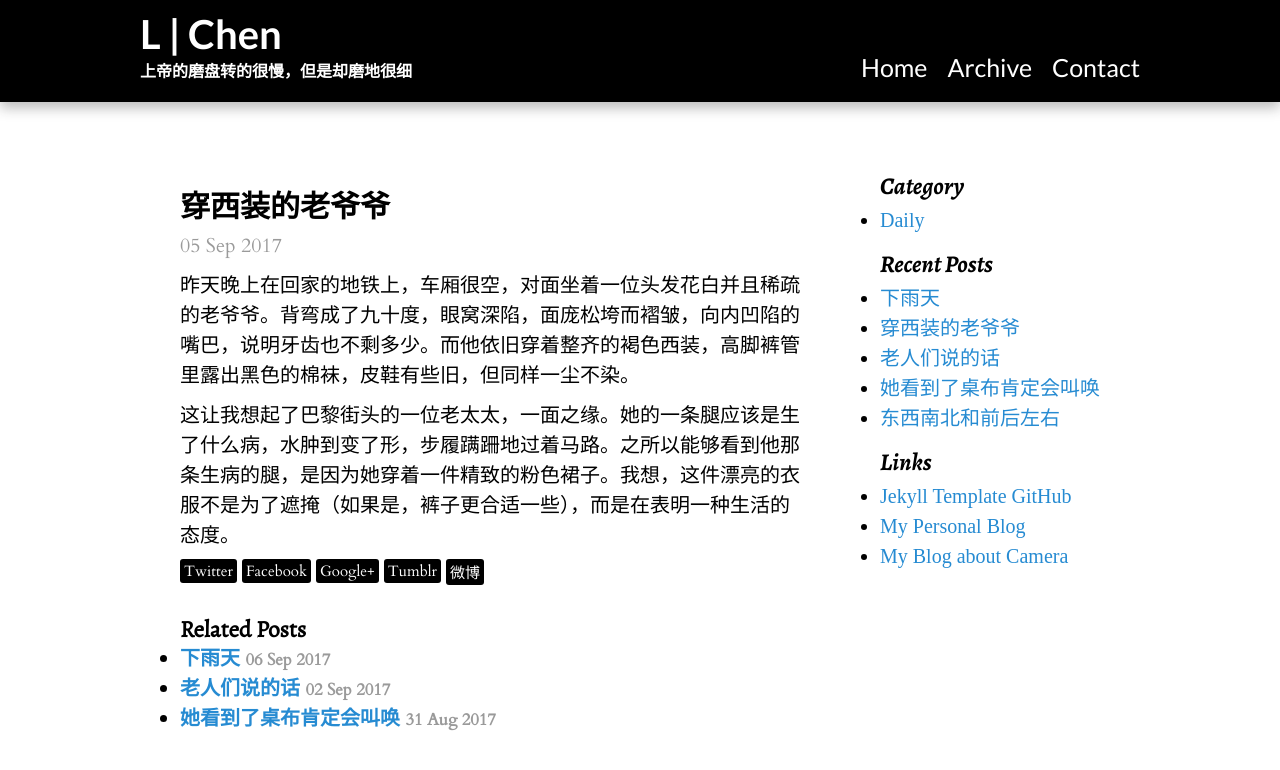
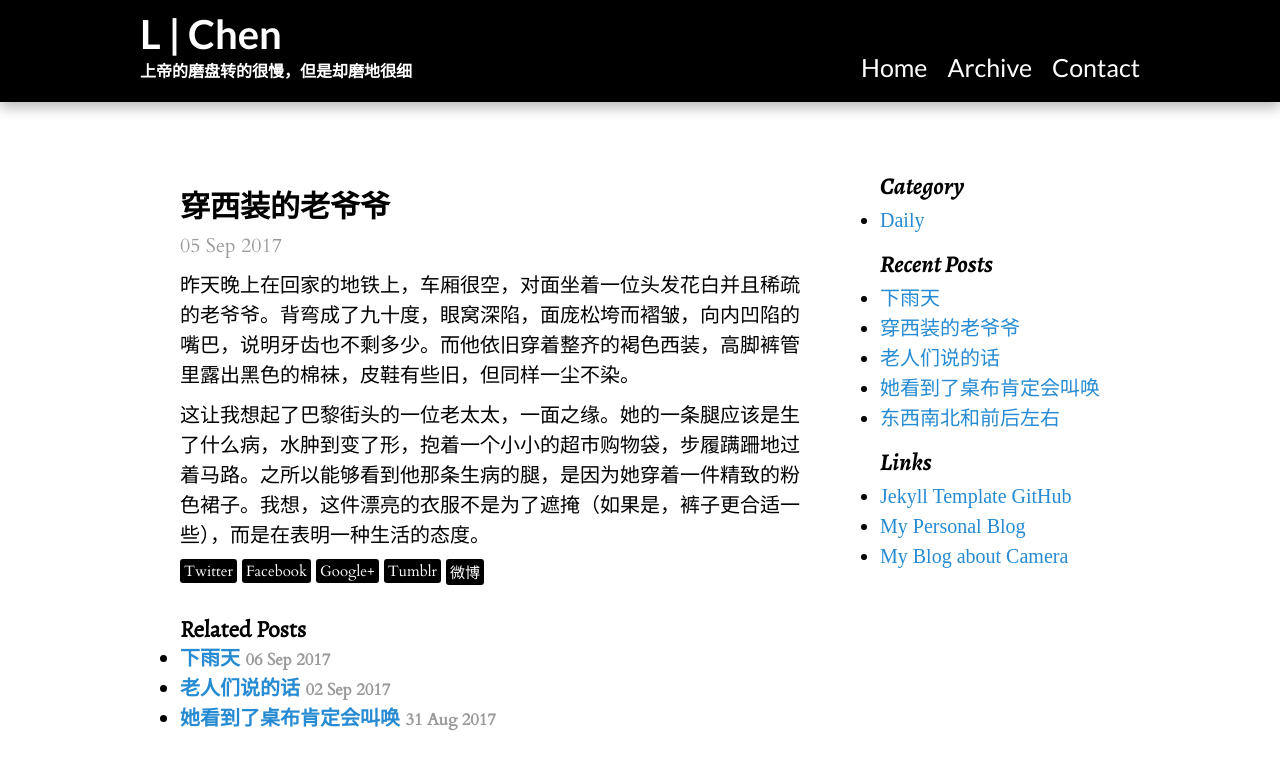
Before and after one commit to runningUnicorn/runningUnicorn.github.io, a Jekyll site: the page built from _posts/2017-09-05-穿西装的老爷爷.md, in a window 1280 px wide. Shown: the top 770 px of the page. Built offline with Jekyll 4.4.1, drawn with Linux system fonts in a browser that asks for light colours; some web fonts are replaced.

Commit message:
Update 2017-09-05-穿西装的老爷爷.md

```diff
--- a/_posts/2017-09-05-穿西装的老爷爷.md
+++ b/_posts/2017-09-05-穿西装的老爷爷.md
@@ -6,4 +6,4 @@ category: Daily
 
 昨天晚上在回家的地铁上，车厢很空，对面坐着一位头发花白并且稀疏的老爷爷。背弯成了九十度，眼窝深陷，面庞松垮而褶皱，向内凹陷的嘴巴，说明牙齿也不剩多少。而他依旧穿着整齐的褐色西装，高脚裤管里露出黑色的棉袜，皮鞋有些旧，但同样一尘不染。
 
-这让我想起了巴黎街头的一位老太太，一面之缘。她的一条腿应该是生了什么病，水肿到变了形，步履蹒跚地过着马路。之所以能够看到他那条生病的腿，是因为她穿着一件精致的粉色裙子。我想，这件漂亮的衣服不是为了遮掩（如果是，裤子更合适一些），而是在表明一种生活的态度。
+这让我想起了巴黎街头的一位老太太，一面之缘。她的一条腿应该是生了什么病，水肿到变了形，抱着一个小小的超市购物袋，步履蹒跚地过着马路。之所以能够看到他那条生病的腿，是因为她穿着一件精致的粉色裙子。我想，这件漂亮的衣服不是为了遮掩（如果是，裤子更合适一些），而是在表明一种生活的态度。
```
